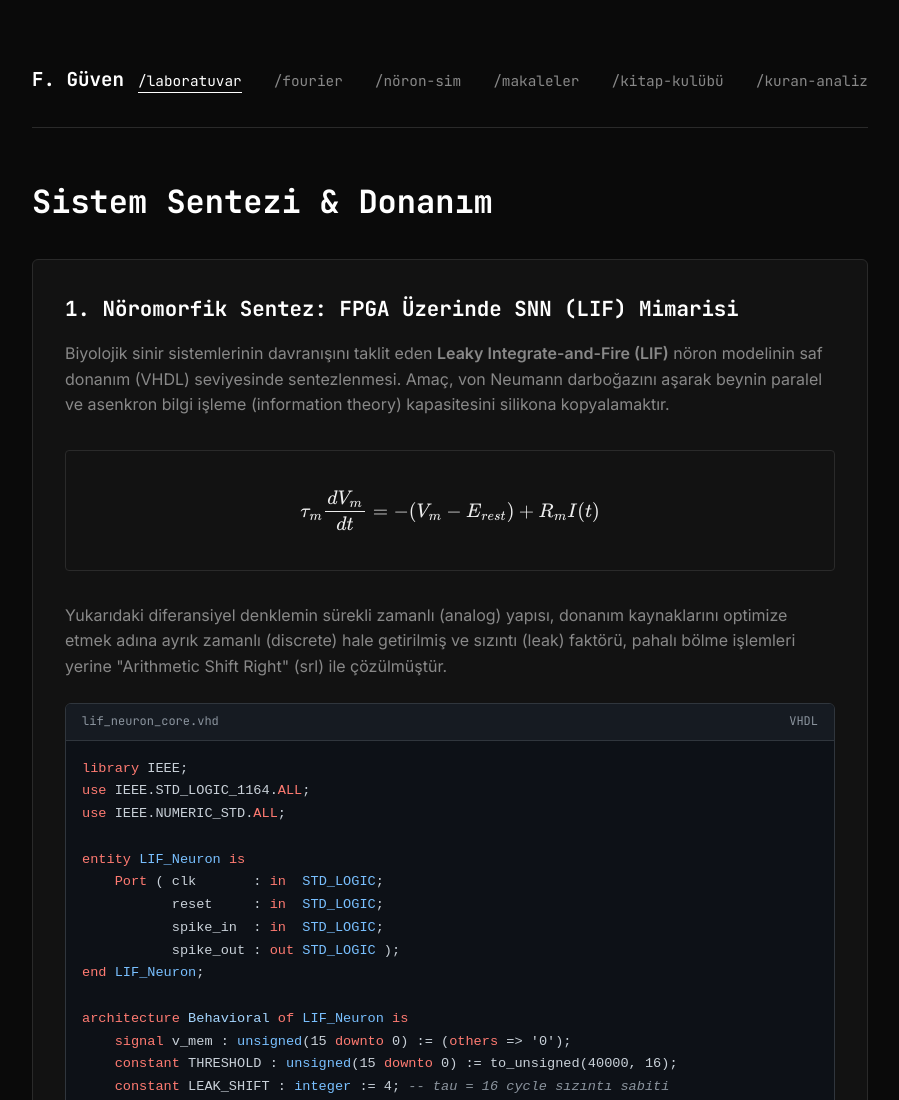
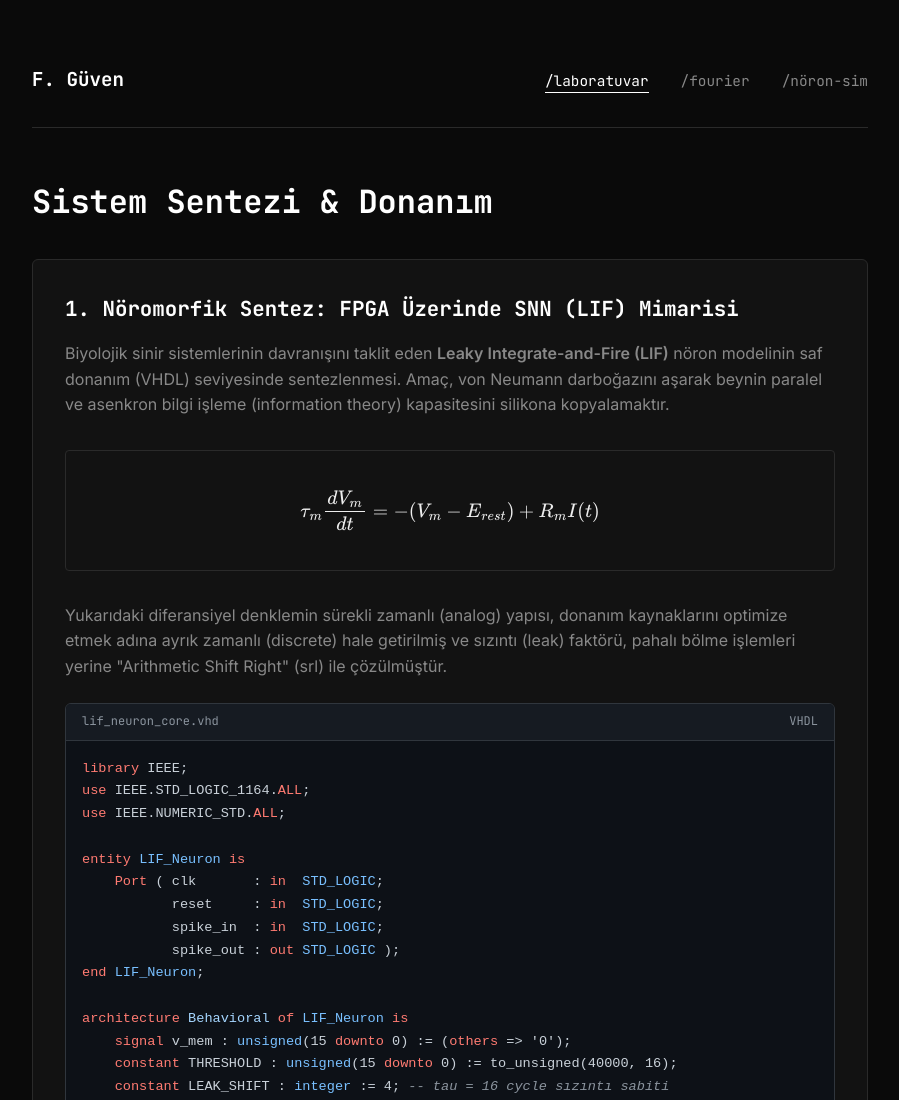
Before and after one commit to drFurkanGuven/sitem, a website: page laboratuvar.html in a window 1280 px wide. Shown: the top 1100 px of the page, without its empty margins (190-1089 px from the left). Drawn offline with nearby package versions, Linux system fonts and the light colour scheme.

Commit message:
Update laboratuvar.html

```diff
--- a/laboratuvar.html
+++ b/laboratuvar.html
@@ -32,9 +32,7 @@
             <li><a href="laboratuvar.html" class="active">/laboratuvar</a></li>
             <li><a href="fourier-analiz.html">/fourier</a></li>
             <li><a href="noron-simulator.html">/nöron-sim</a></li>
-            <li><a href="makaleler.html">/makaleler</a></li>
-            <li><a href="kitap-kulubu/">/kitap-kulübü</a></li>
-            <li><a href="kuran-analiz/">/kuran-analiz</a></li>
+
 
           </ul>
         </nav>
```
